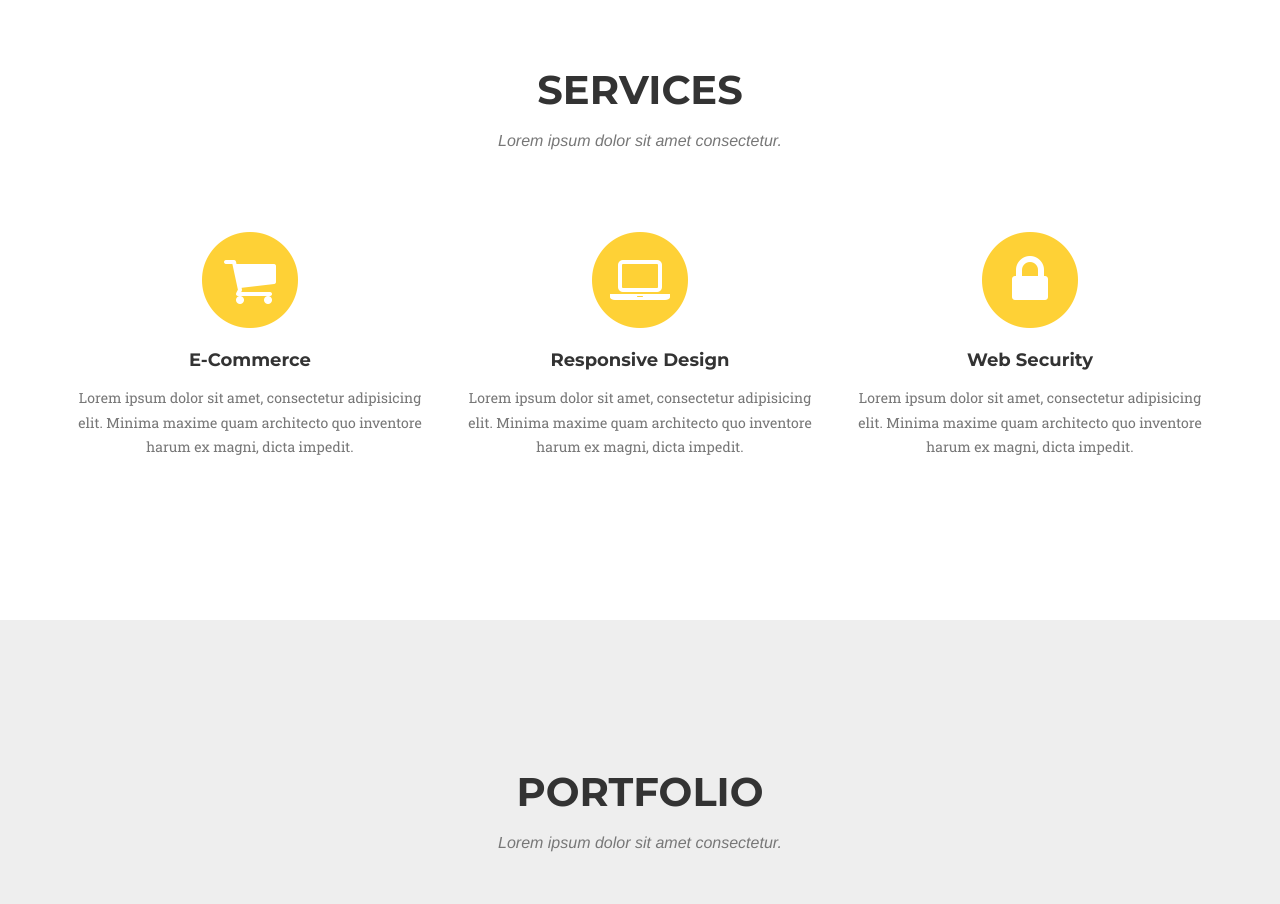
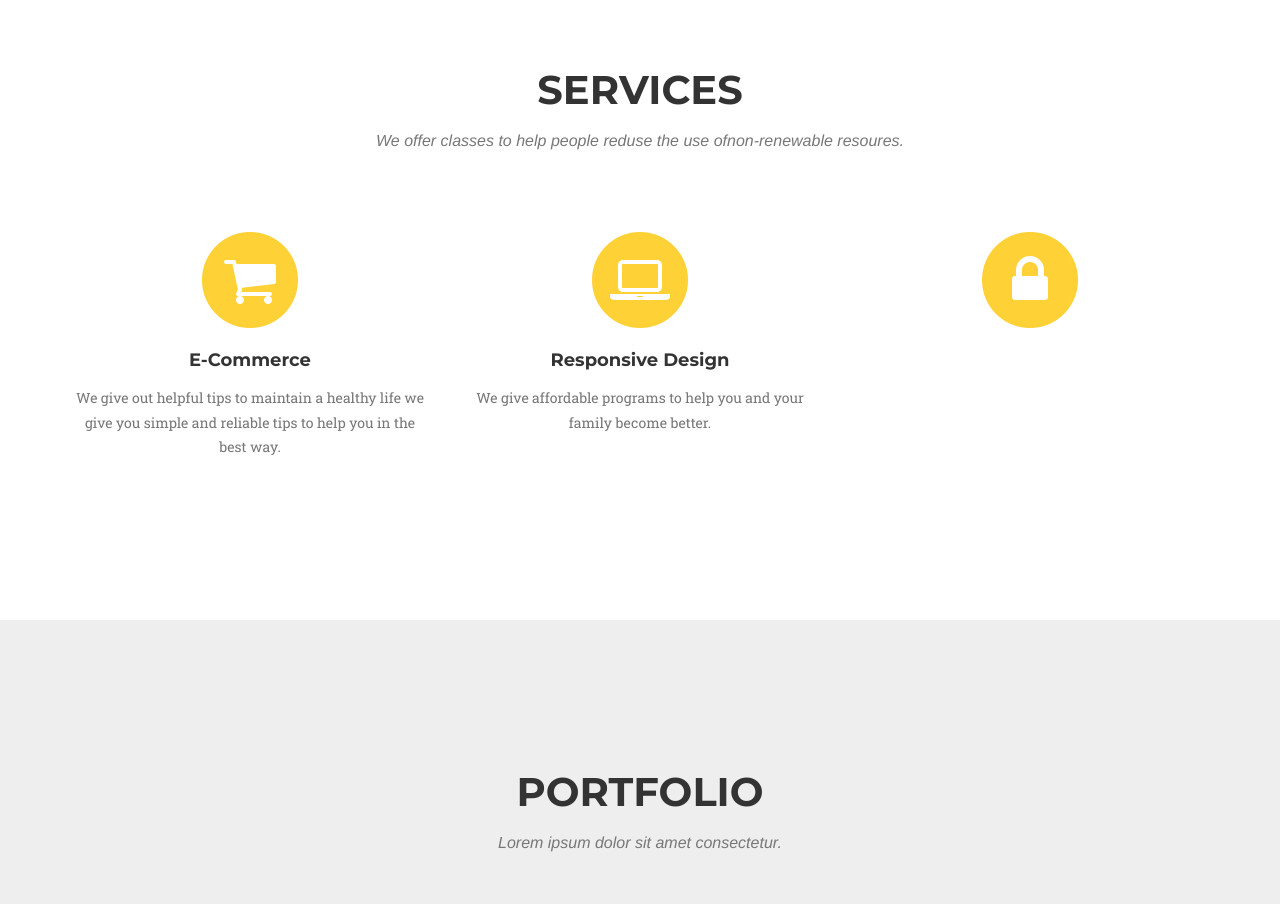
Before and after one commit to sunblazer/E.S.P, a website: page startbootstrap-agency-gh-pages/index.html in a window 1280 px wide. Shown: the part 840-1744 px from the top of the page. Drawn offline with nearby package versions, Linux system fonts and the light colour scheme; a web font is replaced by a local one.

Commit message:
Mongoose

```diff
--- a/startbootstrap-agency-gh-pages/index.html
+++ b/startbootstrap-agency-gh-pages/index.html
@@ -91,7 +91,7 @@
             <div class="row">
                 <div class="col-lg-12 text-center">
                     <h2 class="section-heading">Services</h2>
-                    <h3 class="section-subheading text-muted">Lorem ipsum dolor sit amet consectetur.</h3>
+                    <h3 class="section-subheading text-muted">We offer classes to help people reduse the use ofnon-renewable resoures.</h3>
                 </div>
             </div>
             <div class="row text-center">
@@ -101,7 +101,7 @@
                         <i class="fa fa-shopping-cart fa-stack-1x fa-inverse"></i>
                     </span>
                     <h4 class="service-heading">E-Commerce</h4>
-                    <p class="text-muted">Lorem ipsum dolor sit amet, consectetur adipisicing elit. Minima maxime quam architecto quo inventore harum ex magni, dicta impedit.</p>
+                    <p class="text-muted">We give out helpful tips to maintain a healthy life we give you simple and reliable tips to help you in the best way.</p>
                 </div>
                 <div class="col-md-4">
                     <span class="fa-stack fa-4x">
@@ -109,15 +109,13 @@
                         <i class="fa fa-laptop fa-stack-1x fa-inverse"></i>
                     </span>
                     <h4 class="service-heading">Responsive Design</h4>
-                    <p class="text-muted">Lorem ipsum dolor sit amet, consectetur adipisicing elit. Minima maxime quam architecto quo inventore harum ex magni, dicta impedit.</p>
+                    <p class="text-muted">We give affordable programs to help you and your family become better.</p>
                 </div>
                 <div class="col-md-4">
                     <span class="fa-stack fa-4x">
                         <i class="fa fa-circle fa-stack-2x text-primary"></i>
                         <i class="fa fa-lock fa-stack-1x fa-inverse"></i>
                     </span>
-                    <h4 class="service-heading">Web Security</h4>
-                    <p class="text-muted">Lorem ipsum dolor sit amet, consectetur adipisicing elit. Minima maxime quam architecto quo inventore harum ex magni, dicta impedit.</p>
                 </div>
             </div>
         </div>
```
